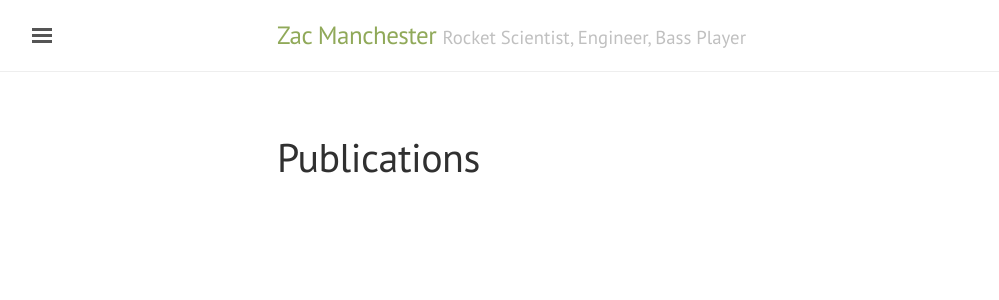
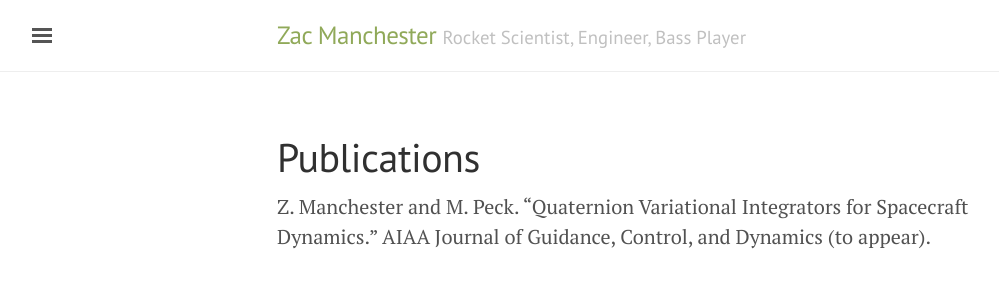
Before and after one commit to zacmanchester/zacmanchester.github.io, a Jekyll site: the page built from publications.md, in a window 1280 px wide. Shown: the top 300 px of the page, without its empty margins (3-1002 px from the left). Built offline with Jekyll 4.4.1, drawn with Linux system fonts in a browser that asks for light colours.

Commit message:
Update publications.md

```diff
--- a/publications.md
+++ b/publications.md
@@ -2,3 +2,5 @@
 layout: page
 title: Publications
 ---
+
+Z. Manchester and M. Peck. "Quaternion Variational Integrators for Spacecraft Dynamics." AIAA Journal of Guidance, Control, and Dynamics (to appear).
```
